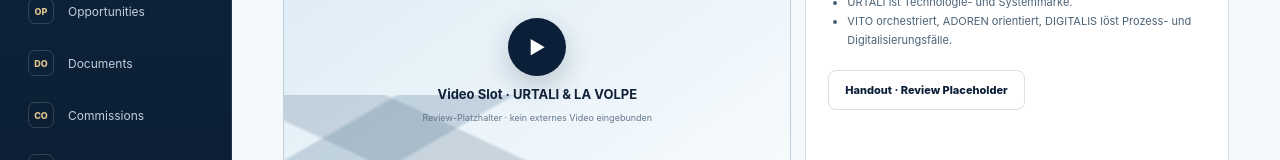
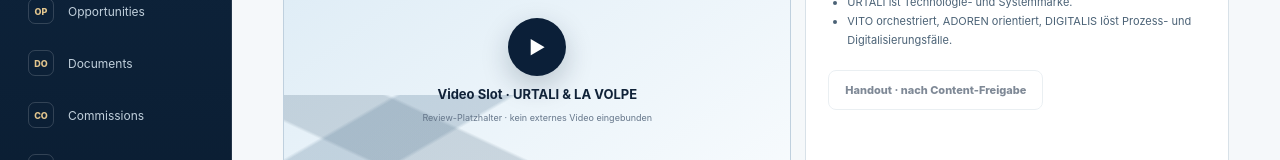
Before and after one commit to lavolpeofficial/vito-platform, a Next.js app in the folder apps/partner-portal/: page /academy/A01 in a window 1280 px wide. Shown: the part 401-561 px from the top of the page. Built offline with nearby package versions, Linux system fonts and the light colour scheme.

Commit message:
chore(partner-portal): make review boundary explicit in apps/partner-portal/app/(portal)/academy/[id]/page.tsx

```diff
--- a/apps/partner-portal/app/(portal)/academy/[id]/page.tsx
+++ b/apps/partner-portal/app/(portal)/academy/[id]/page.tsx
@@ -22,7 +22,7 @@
       <header className="page-head compact-head"><span className="eyebrow">{module.id} · {module.minutes} Min</span><h1>{module.title}</h1><p>Video, Handout, Praxisbeispiel und kurzer Wissenstest bilden eine Einheit.</p></header>
       <section className="academy-detail-grid">
         <article className="video-slot"><div className="play-mark">▶</div><strong>Video Slot · {module.title}</strong><small>Review-Platzhalter · kein externes Video eingebunden</small></article>
-        <article className="panel"><span className="eyebrow">Kernpunkte</span><ul className="learning-list">{moduleNotes.map((note) => <li key={note}>{note}</li>)}</ul><button className="button secondary" type="button">Handout · Review Placeholder</button></article>
+        <article className="panel"><span className="eyebrow">Kernpunkte</span><ul className="learning-list">{moduleNotes.map((note) => <li key={note}>{note}</li>)}</ul><button className="button secondary" type="button" disabled>Handout · nach Content-Freigabe</button></article>
       </section>
       <AcademyQuiz />
     </>
```
